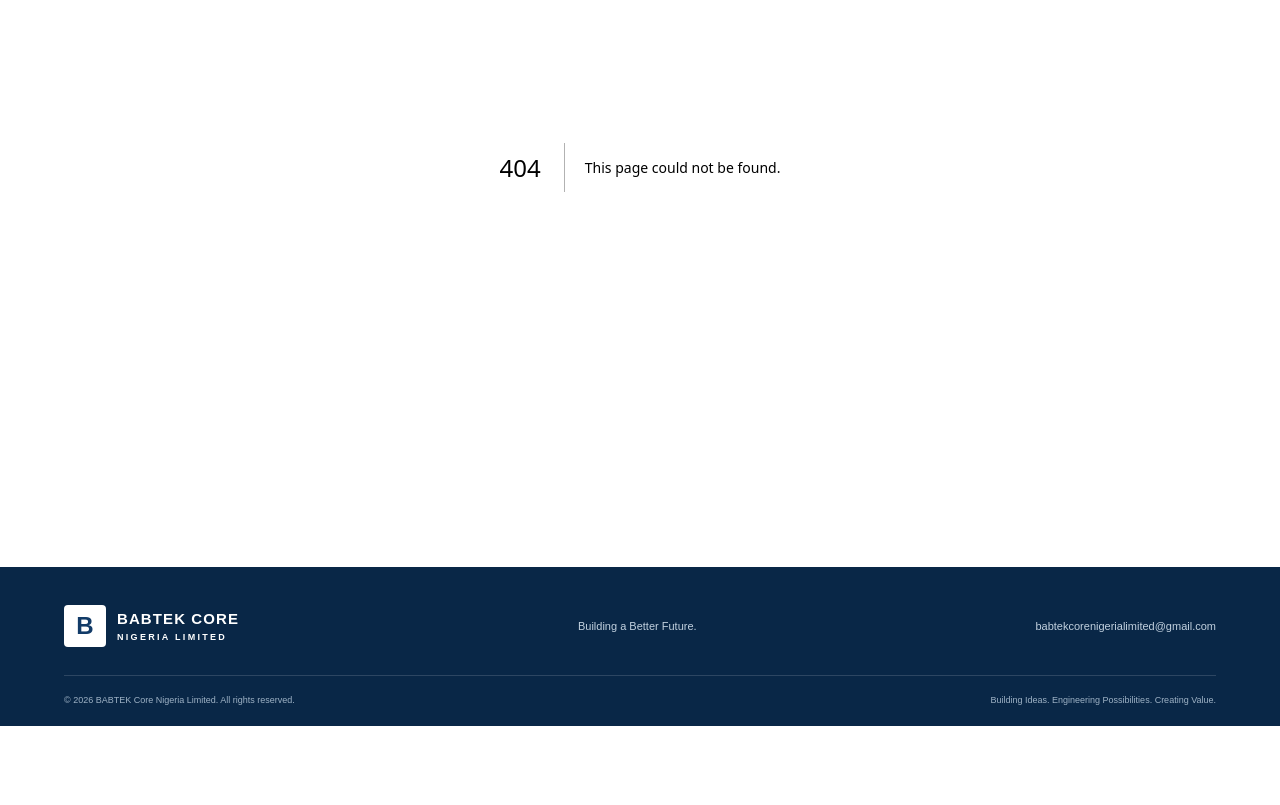
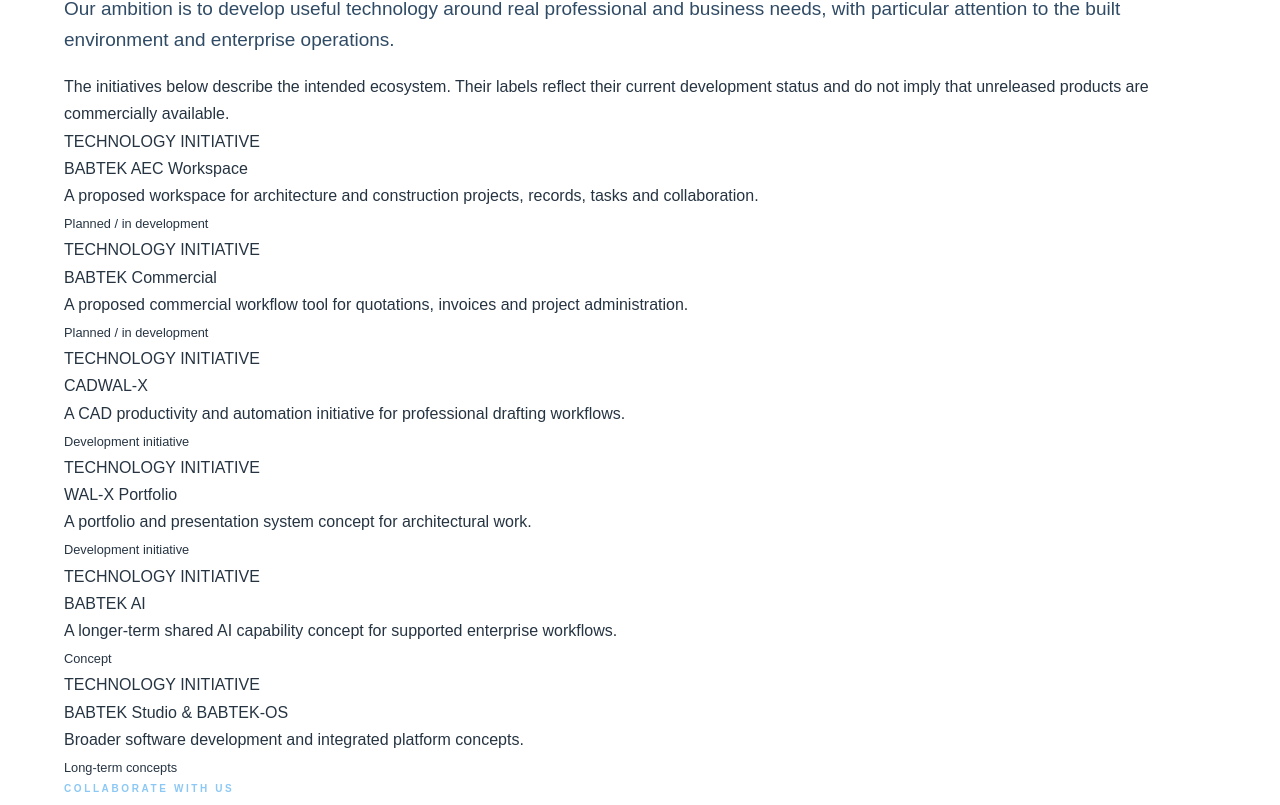
Before and after one commit to babtekcorenigerialimited-cpu/babtek-core-website, a Next.js app: page /technology in a window 1280 px wide. Before the commit this address had no page. Shown: the part 315-1120 px from the top of the page. Before the commit the page ends 1041 px from the top, so only its background shows below. Built offline with nearby package versions, Linux system fonts and the light colour scheme.

Commit message:
Add BABTEK corporate pages and division architecture

```diff
--- /dev/null
+++ b/app/technology/page.tsx
@@ -0,0 +1,20 @@
+import Link from "next/link";
+import { PageHero } from "@/components/page-hero";
+
+const products = [
+  ["BABTEK AEC Workspace","A proposed workspace for architecture and construction projects, records, tasks and collaboration.","Planned / in development"],
+  ["BABTEK Commercial","A proposed commercial workflow tool for quotations, invoices and project administration.","Planned / in development"],
+  ["CADWAL-X","A CAD productivity and automation initiative for professional drafting workflows.","Development initiative"],
+  ["WAL-X Portfolio","A portfolio and presentation system concept for architectural work.","Development initiative"],
+  ["BABTEK AI","A longer-term shared AI capability concept for supported enterprise workflows.","Concept"],
+  ["BABTEK Studio & BABTEK-OS","Broader software development and integrated platform concepts.","Long-term concepts"]
+];
+
+export default function TechnologyPage() {
+  return <main><PageHero eyebrow="BABTEK SMART SOLUTIONS" title="Technology with" accent="practical purpose." description="A growing technology direction focused on software, automation, digital workflows and tools that support professional and enterprise activity." />
+    <section className="section-space"><div className="container"><div className="portfolio-intro"><p className="large-copy">Our ambition is to develop useful technology around real professional and business needs, with particular attention to the built environment and enterprise operations.</p><p>The initiatives below describe the intended ecosystem. Their labels reflect their current development status and do not imply that unreleased products are commercially available.</p></div>
+      <div className="product-directory">{products.map(([name,desc,status])=><article key={name}><div><span>TECHNOLOGY INITIATIVE</span><h2>{name}</h2><p>{desc}</p></div><small>{status}</small></article>)}</div>
+      <div className="detail-cta"><div><p className="eyebrow eyebrow-light">COLLABORATE WITH US</p><h2>Developing a technology idea?</h2><p>Connect with BABTEK about software, automation or digital product collaboration.</p></div><Link className="button" href="/contact?subject=Technology">Technology enquiry ↗</Link></div>
+    </div></section>
+  </main>;
+}
```
